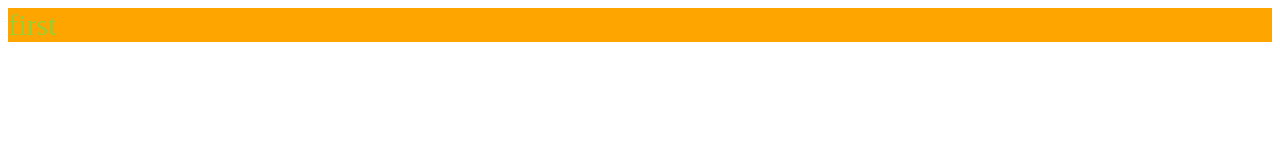
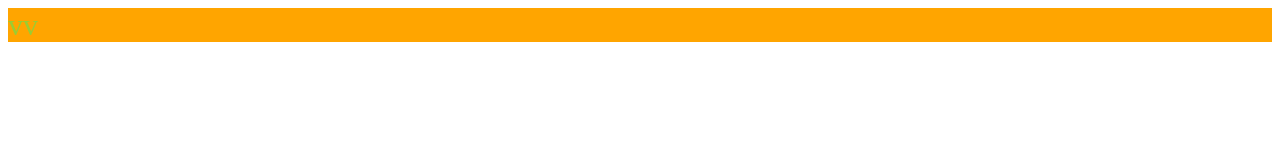
Before and after one commit to fukodiaz/portfolio_ts, a React app in the folder client/: page / in a window 1280 px wide. Shown: the top 160 px of the page. Built offline with nearby package versions, Linux system fonts and the light colour scheme; the HTML template or start-up script is replaced by a standard one.

Commit message:
add routing in app

```diff
--- a/client/src/components/app/App.module.less
+++ b/client/src/components/app/App.module.less
@@ -1,3 +1,7 @@
+@primary: #893F45B3;
+@secondary: #212121;
+@tertiary: #eaeaea;
+
 .mainWrapper {
 	color: yellowgreen;
 	font-size: 30px;
--- a/client/src/components/app/App.tsx
+++ b/client/src/components/app/App.tsx
@@ -1,14 +1,17 @@
 import React, {FC} from 'react';
+import {Routes, Route} from 'react-router-dom';
+
+import MainPage from '../main-page';
 
 import styles from './app.module.less';
 
 const App:FC = () => {
 
-
-
 	return (
 		<div className={styles.mainWrapper}>
-			first
+			<Routes>
+				<Route path='/' element={<MainPage />} />
+			</Routes>
 		</div>
 	);
 }
--- /dev/null
+++ b/client/src/components/main-page/index.tsx
@@ -0,0 +1,3 @@
+import MainPage from './main-page';
+
+export default MainPage;
--- /dev/null
+++ b/client/src/components/main-page/main-page.tsx
@@ -0,0 +1,15 @@
+import React, {FC} from 'react';
+
+import styles from './main-page.module.less';
+
+
+const MainPage:FC = () => {
+
+	return (
+		<main>
+			vv
+		</main>
+	);
+};
+
+export default MainPage;
--- a/client/src/index.tsx
+++ b/client/src/index.tsx
@@ -1,5 +1,6 @@
 import React from 'react';
 import { createRoot } from 'react-dom/client';
+import {BrowserRouter as Router} from 'react-router-dom';
 
 import ErrorBoundry from './components/error-boundry';
 import App from './components/app';
@@ -8,7 +9,9 @@ const root = createRoot(document.getElementById("root") as HTMLElement);
 root.render(
 	<React.StrictMode>
 		<ErrorBoundry>
-			<App  />
+			<Router>
+				<App />
+			</Router>
 		</ErrorBoundry>
 	</React.StrictMode>
 );
```
Also changed, not shown: client/src/components/main-page/main-page.module.less (added).
